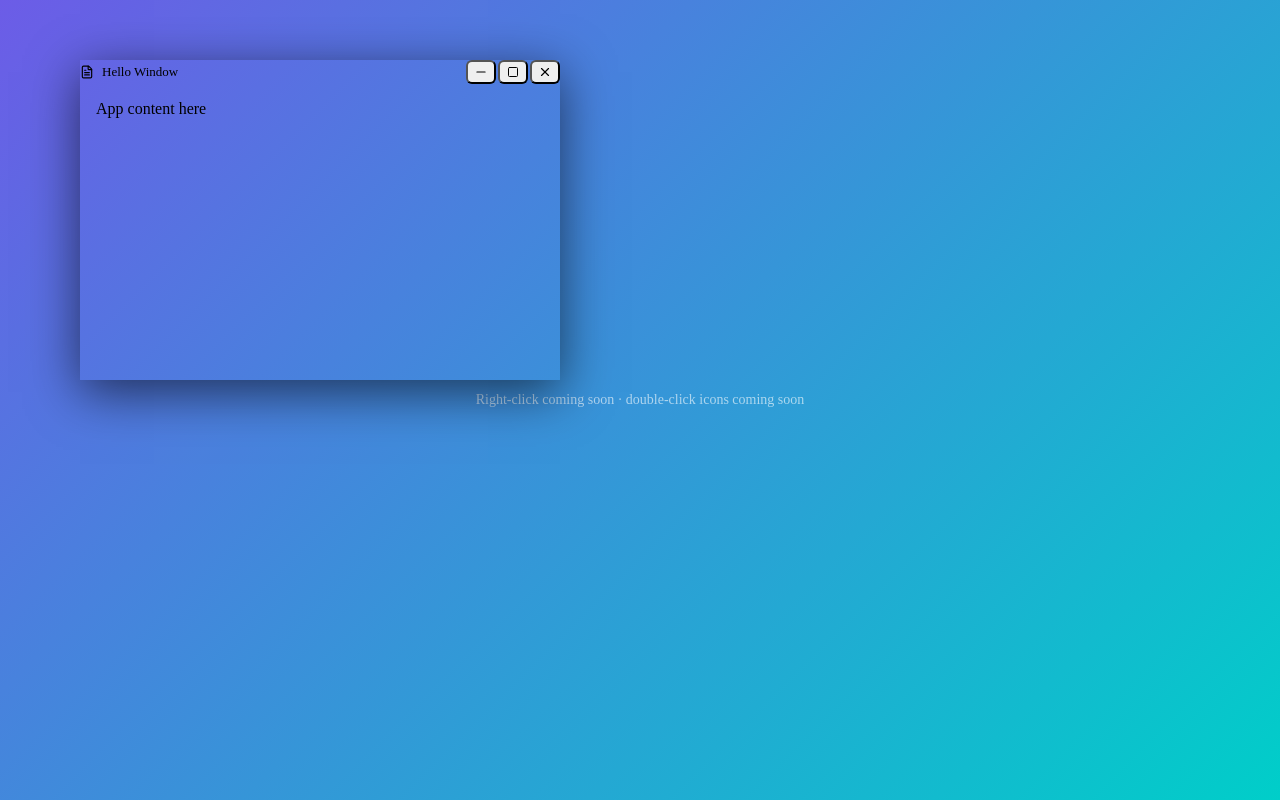
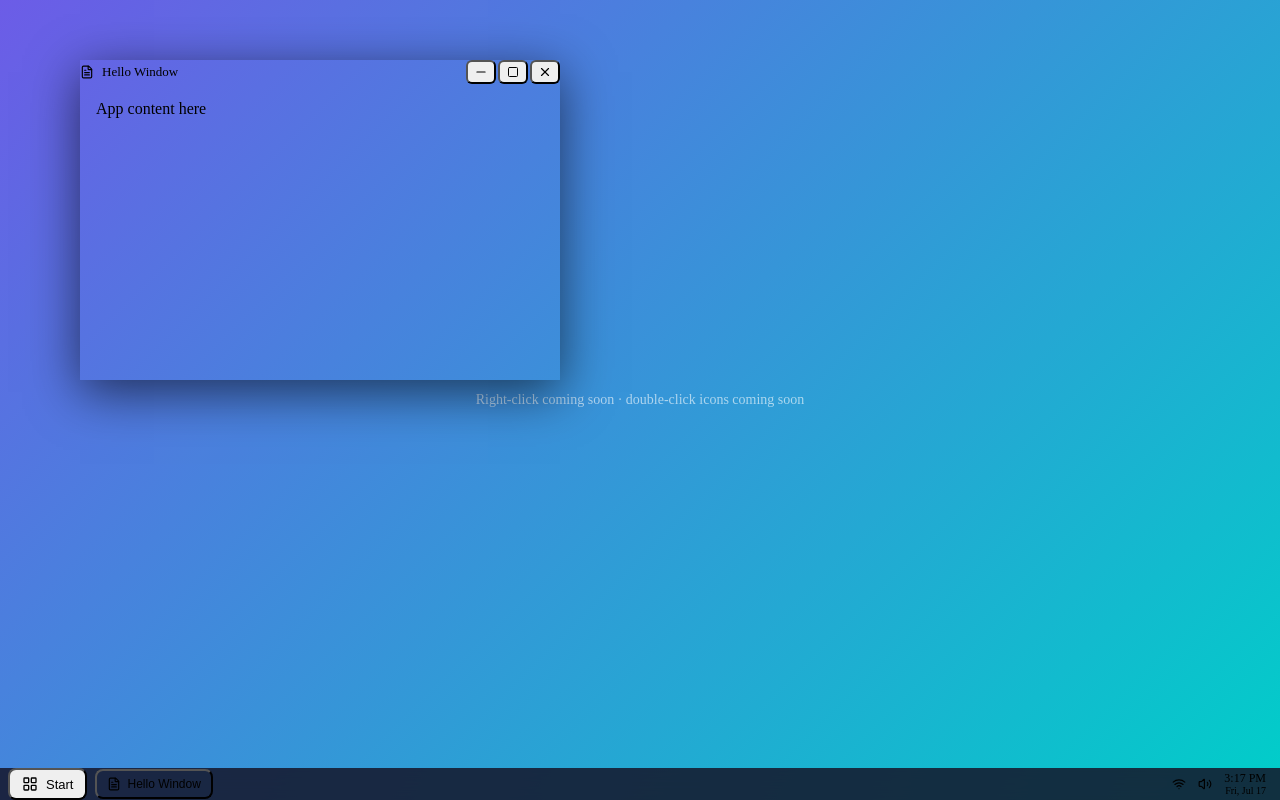
Before and after one commit to Martin-R-D/WebOS, a React (Vite) app: page / in a window 1280 px wide. Built offline with nearby package versions, Linux system fonts and the light colour scheme; the HTML template or start-up script is replaced by a standard one.

Commit message:
feat: add taskbar with running apps and live clock. Polish window focus, z-order, and double-click maximize

```diff
--- a/src/App.tsx
+++ b/src/App.tsx
@@ -1,11 +1,13 @@
-import { useEffect } from "react";
+import { useEffect, useState } from "react";
 import { Desktop } from "./shell/Desktop/Desktop";
 import { Window } from "./shell/Window/Window";
+import { Taskbar } from "./shell/Taskbar/Taskbar";
 import { useWindowStore } from "./stores/useWindowStore";
 
 function App() {
   const windows = useWindowStore((s) => s.windows);
   const openWindow = useWindowStore((s) => s.openWindow);
+  const [startOpen, setStartOpen] = useState(false);
 
   useEffect(() => {
     if (windows.length === 0) {
@@ -24,6 +26,7 @@ function App() {
       {windows.map((w) => (
         <Window key={w.id} win={w} />
       ))}
+      <Taskbar onToggleStart={() => setStartOpen((v) => !v)} startOpen={startOpen} />
     </Desktop>
   );
 }
--- /dev/null
+++ b/src/shell/Taskbar/Taskbar.css
@@ -0,0 +1,87 @@
+.taskbar {
+  position: fixed;
+  bottom: 0;
+  left: 0;
+  right: 0;
+  height: var(--taskbar-height);
+  display: flex;
+  align-items: center;
+  gap: 8px;
+  padding: 0 8px;
+  background: rgba(20, 20, 40, 0.85);
+  backdrop-filter: blur(12px);
+  border-top: 1px solid var(--color-border);
+  z-index: var(--z-taskbar);
+}
+
+.taskbar__start {
+  display: flex;
+  align-items: center;
+  gap: 8px;
+  padding: 6px 12px;
+  border-radius: 8px;
+  font-size: 13px;
+}
+
+.taskbar__start:hover,
+.taskbar__start--active {
+  background: var(--color-hover);
+}
+
+.taskbar__apps {
+  display: flex;
+  align-items: center;
+  gap: 4px;
+  flex: 1;
+  overflow: hidden;
+}
+
+.taskbar__app {
+  display: flex;
+  align-items: center;
+  gap: 6px;
+  max-width: 180px;
+  padding: 6px 10px;
+  border-radius: 8px;
+  font-size: 12px;
+  overflow: hidden;
+  white-space: nowrap;
+  border-bottom: 2px solid transparent;
+}
+
+.taskbar__app:hover {
+  background: var(--color-hover);
+}
+
+.taskbar__app--active {
+  background: var(--color-hover);
+  border-bottom-color: var(--color-accent);
+}
+
+.taskbar__app--min {
+  opacity: 0.6;
+}
+
+.taskbar__app span {
+  overflow: hidden;
+  text-overflow: ellipsis;
+}
+
+.taskbar__tray {
+  display: flex;
+  align-items: center;
+  gap: 12px;
+  padding-right: 6px;
+  font-size: 12px;
+}
+
+.taskbar__clock {
+  text-align: right;
+  line-height: 1.2;
+}
+
+.taskbar__clock small {
+  color: var(--color-text-dim);
+  font-size: 10px;
+  display: block;
+}
--- /dev/null
+++ b/src/shell/Taskbar/Taskbar.tsx
@@ -0,0 +1,76 @@
+import { useState, useEffect } from "react";
+import * as Icons from "lucide-react";
+import { useWindowStore } from "../../stores/useWindowStore";
+import { formatClock, cx } from "../../lib/helpers";
+import "./Taskbar.css";
+
+interface TaskbarProps {
+  onToggleStart: () => void;
+  startOpen: boolean;
+}
+
+export function Taskbar({ onToggleStart, startOpen }: TaskbarProps) {
+  const windows = useWindowStore((s) => s.windows);
+  const focusedId = useWindowStore((s) => s.focusedId);
+  const focusWindow = useWindowStore((s) => s.focusWindow);
+  const minimizeWindow = useWindowStore((s) => s.minimizeWindow);
+  const restoreWindow = useWindowStore((s) => s.restoreWindow);
+
+  const [now, setNow] = useState(new Date());
+
+  useEffect(() => {
+    const id = setInterval(() => setNow(new Date()), 1000);
+    return () => clearInterval(id);
+  }, []);
+
+  const { time, dateStr } = formatClock(now);
+
+  function handleAppClick(winId: string, isMinimized: boolean) {
+    if (focusedId === winId && !isMinimized) {
+      minimizeWindow(winId);
+    } else {
+      restoreWindow(winId);
+    }
+  }
+
+  return (
+    <div className="taskbar">
+      <button
+        className={cx("taskbar__start", startOpen && "taskbar__start--active")}
+        onClick={onToggleStart}
+      >
+        <Icons.LayoutGrid size={16} />
+        <span>Start</span>
+      </button>
+
+      <div className="taskbar__apps">
+        {windows.map((win) => {
+          const AppIcon = (Icons as Record<string, Icons.LucideIcon>)[win.icon] ?? Icons.Square;
+          return (
+            <button
+              key={win.id}
+              className={cx(
+                "taskbar__app",
+                win.id === focusedId && "taskbar__app--active",
+                win.isMinimized && "taskbar__app--min",
+              )}
+              onClick={() => handleAppClick(win.id, win.isMinimized)}
+            >
+              <AppIcon size={14} />
+              <span>{win.title}</span>
+            </button>
+          );
+        })}
+      </div>
+
+      <div className="taskbar__tray">
+        <Icons.Wifi size={14} />
+        <Icons.Volume2 size={14} />
+        <div className="taskbar__clock">
+          <span>{time}</span>
+          <small>{dateStr}</small>
+        </div>
+      </div>
+    </div>
+  );
+}
--- a/src/shell/Window/Window.css
+++ b/src/shell/Window/Window.css
@@ -13,6 +13,11 @@
 .window--focused {
   box-shadow: 0 12px 48px rgba(0, 0, 0, 0.6);
   border-color: rgba(108, 92, 231, 0.5);
+}
+
+.window--maximized {
+  border-radius: 0;
+  border: none;
 }
 
 .window__titlebar {
--- a/src/shell/Window/Window.tsx
+++ b/src/shell/Window/Window.tsx
@@ -22,7 +22,7 @@ export function Window({ win }: { win: WindowState }) {
   const minW = def.minWidth ?? 240;
   const minH = def.minHeight ?? 160;
 
-  const drag = useRef<DragState | null>(null);
+  const drag = useRef<{ active: boolean } | null>(null);
 
   function onTitleMouseDown(e: React.MouseEvent) {
     if ((e.target as HTMLElement).closest(".window__btn")) return;
@@ -49,7 +49,7 @@ export function Window({ win }: { win: WindowState }) {
       drag.current = null;
     }
 
-    drag.current = { startX, startY, origX, origY, onMouseMove, onMouseUp };
+    drag.current = { active: true };
     document.body.classList.add("dragging");
     window.addEventListener("mousemove", onMouseMove);
     window.addEventListener("mouseup", onMouseUp);
@@ -96,7 +96,7 @@ export function Window({ win }: { win: WindowState }) {
 
   return (
     <div
-      className={cx("window", win.id === focusedId && "window--focused")}
+      className={cx("window", win.id === focusedId && "window--focused", win.isMaximized && "window--maximized")}
       style={{
         left: win.x,
         top: win.y,
@@ -106,7 +106,13 @@ export function Window({ win }: { win: WindowState }) {
       }}
       onMouseDown={() => focusWindow(win.id)}
     >
-      <div className="window__titlebar" onMouseDown={onTitleMouseDown}>
+      <div
+        className="window__titlebar"
+        onMouseDown={onTitleMouseDown}
+        onDoubleClick={(e) => {
+          if (!(e.target as HTMLElement).closest(".window__btn")) toggleMaximize(win.id);
+        }}
+      >
         <div className="window__title-left">
           <AppIcon size={14} />
           <span className="window__title">{win.title}</span>
```
